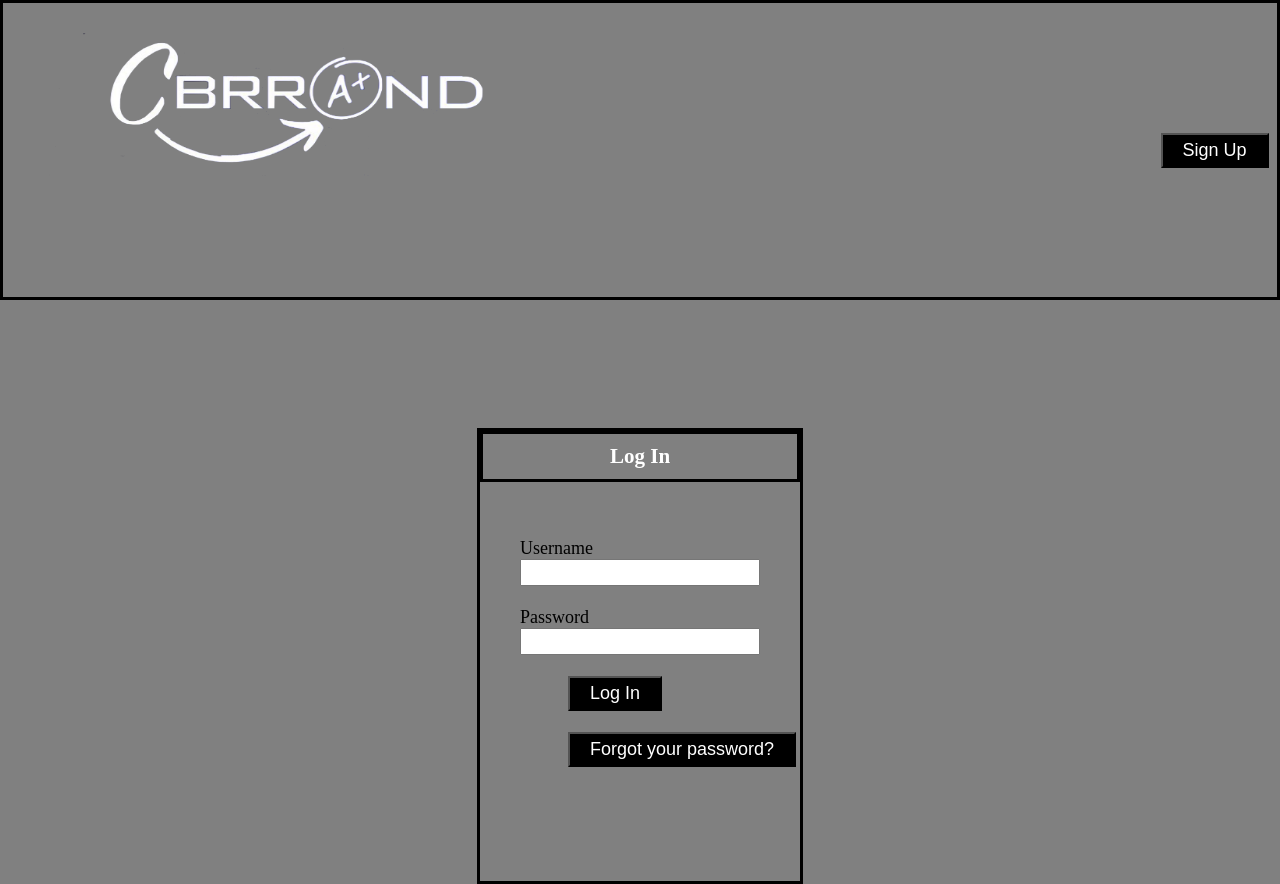
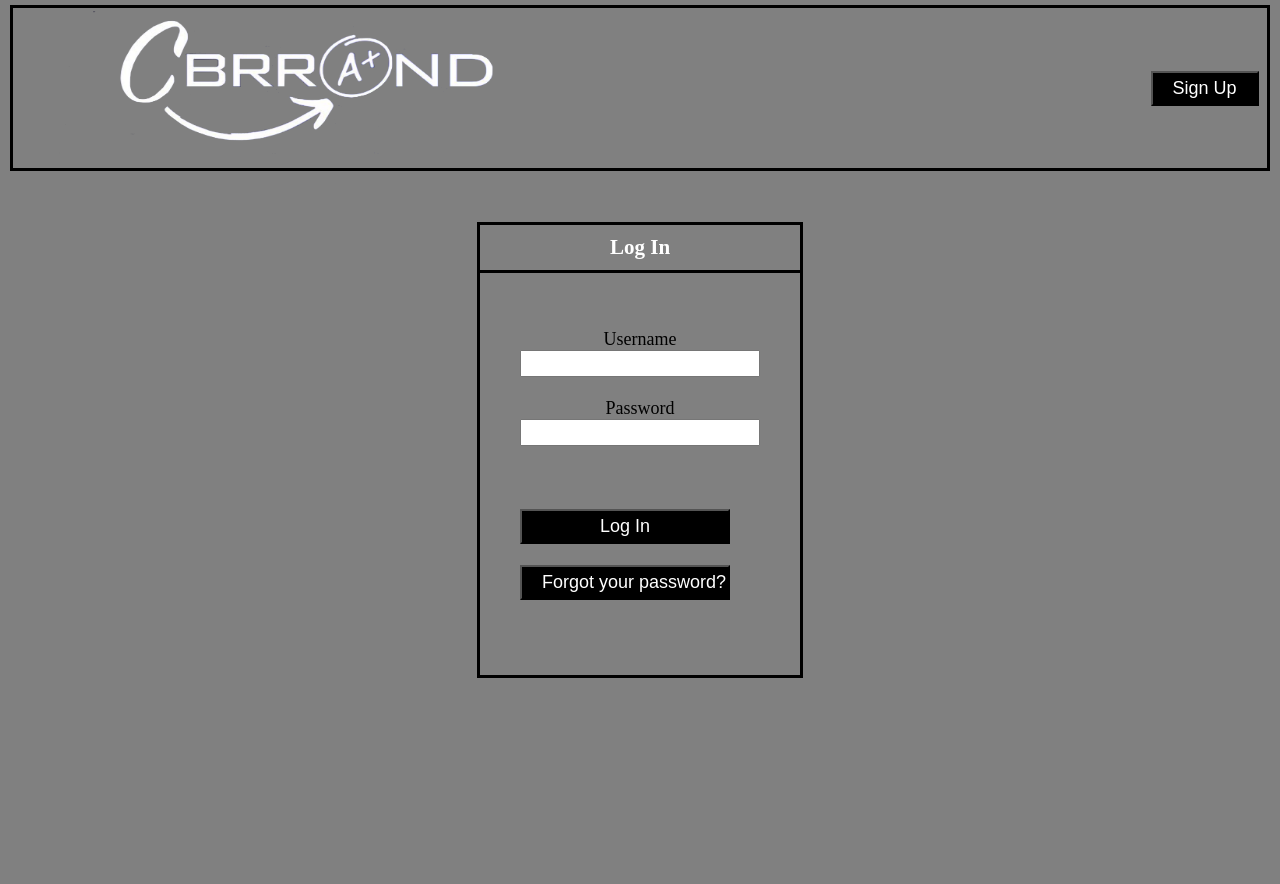
Before and after one commit to cWalsh-developer/PE2_GradeCalc, a PHP site: page /login_view.html in a window 1280 px wide. After the commit the page ends 678 px from the top, so only its background shows below. Run offline with PHP 8.4, Linux system fonts and the light colour scheme.

Commit message:
matched the wireframe as close as possible for now (login page)

```diff
--- a/view/css/stylesheet.css
+++ b/view/css/stylesheet.css
@@ -120,27 +120,17 @@ body
  /* login sheet style */
 
  .logContainerMain{
+   position: absolute;
+   top: 50%;
+   left: 50%;
+   transform: translate(-50%, -50%);
+
+
    width: 25%;
-   margin: auto;
-   margin-top: 10%;
+   margin-top: 50px;
    height: 450px;
-   position: relative;
    font-size: large;
    border: solid 3px black;
- }
-
- #login{
-   margin: 0 20%;
-   color: white;
-   background-color: black;
-   padding: 5px 20px;
- }
-
- #forgotPass{
-   margin: 0 20%;
-   color: white;
-   background-color: black;
-   padding: 5px 20px;
  }
 
  #title
@@ -150,14 +140,23 @@ body
     padding:10px;
     margin-top: 0;
     text-align: center;
-    border: solid 3px black;
+    border-bottom: solid 3px black;
  }
 
  .loginForm
  {
+   text-align: center;
     width: max-content;
     margin: 0 auto;
     padding: 35px 0;
+ }
+
+ #login, #forgotPass{
+   color: white;
+   background-color: black;
+   padding: 5px 20px;
+   display: block;
+   width: 210px;
  }
 
  .top
@@ -167,7 +166,22 @@ body
    align-items: center;
    padding: 30px;
    border: solid 3px black;
+   margin-top: 5px;
+   margin-left: 10px;
+   margin-right:10px;
+   height: 100px;
  }
+
+ #logoCbr
+ {
+   width: 500px;
+   height: 150px;
+ }
+
+.logo
+{
+   left: -20px;
+}
 
 #signUp
 {
--- a/view/login_view.html
+++ b/view/login_view.html
@@ -8,7 +8,7 @@
     <body>
         <div class = "top">
             <div class = "logo">
-                <img src="css/cbrrand_logo.png" id="logoId">  </img>
+                <img src="css/cbrrand_logo.png" id="logoCbr">  </img>
             </div>
             <div class = "submit">
                 <form method = "post" action = "">
@@ -26,8 +26,8 @@
                     <label for = "username">Username</label><br>
                     <input type = "text" id = "username" name = "username"><br><br>
                     <label for = "password"> Password</label><br>
-                    <input type = "text" id = "password" name = "password"><br><br>
-                    <input type = "submit" id = "login" value = "Log In" name = "login"><br><br>
+                    <input type = "text" id = "password" name = "password"><br><br><br><br>
+                    <input type = "submit" id = "login" value = "Log In" name = "login"><br>
                     <input type = "submit" id = "forgotPass" value = "Forgot your password?" name = "forgotPass"><br><br>
                 </form>
             </div>
```
